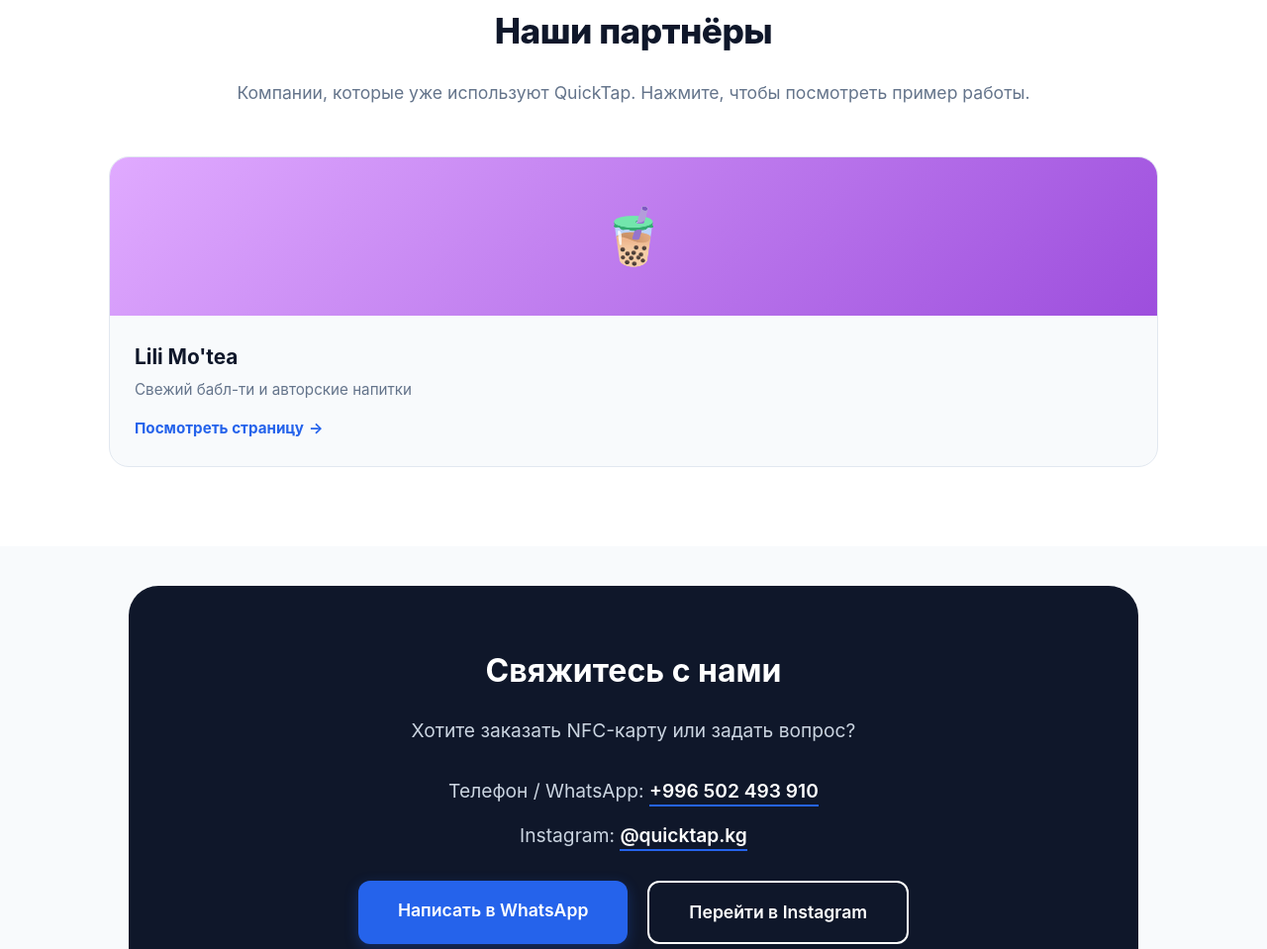
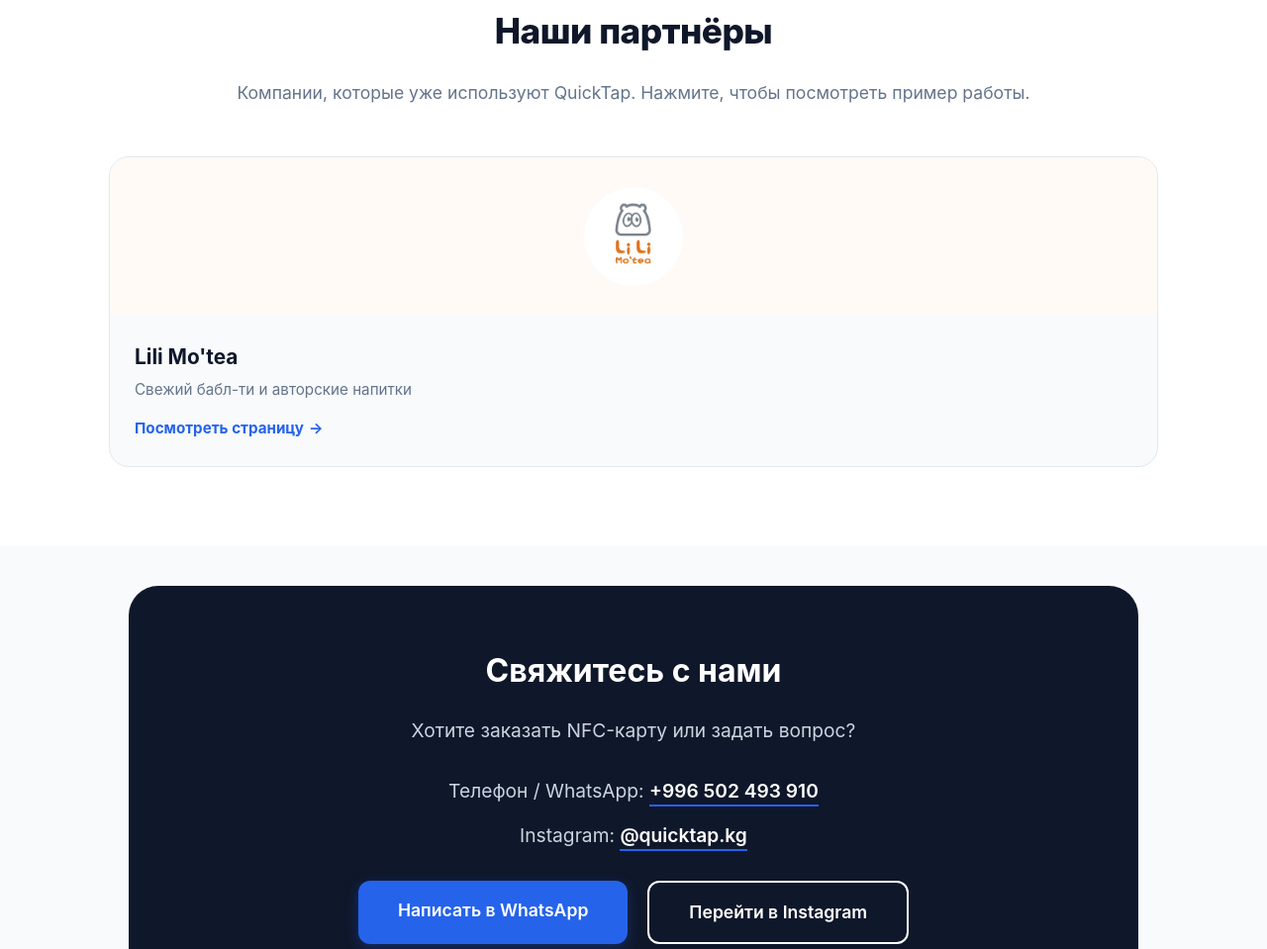
Before and after one commit to nfcreviewskg/nfcreviewskg.github.io., a plain HTML site: page index.html in a window 1280 px wide. Shown: the part 1949-2908 px from the top of the page at 99% size. Drawn offline with Linux system fonts and the light colour scheme.

Commit message:
Update index.html

```diff
--- a/index.html
+++ b/index.html
@@ -228,7 +228,10 @@
 
                 <!-- ПАРТНЁР: Lili Mo'tea -->
 <a href="/lilimotea/" class="partner-card">
-                    <div class="partner-img" style="background: linear-gradient(135deg, #e0aaff, #9d4edd);">🧋</div>
+    <!-- Заменили цветной фон на картинку их логотипа -->
+    <div class="partner-img" style="background: #fffaf5;">
+        <img src="/lilimotea/lilimotea-icon.jpg" alt="Lili Mo'tea" style="width: 100px; height: 100px; object-fit: contain; border-radius: 50%;">
+    </div>
     <div class="partner-info">
         <h3>Lili Mo'tea</h3>
         <p>Свежий бабл-ти и авторские напитки</p>
```
Lines whose indentation alone changed are shown as unchanged.
